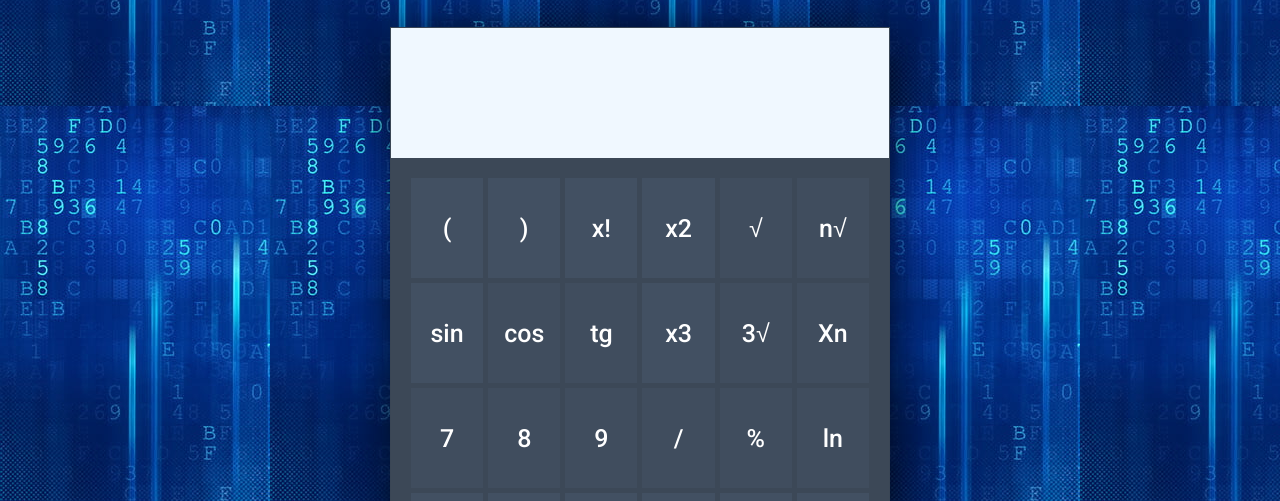
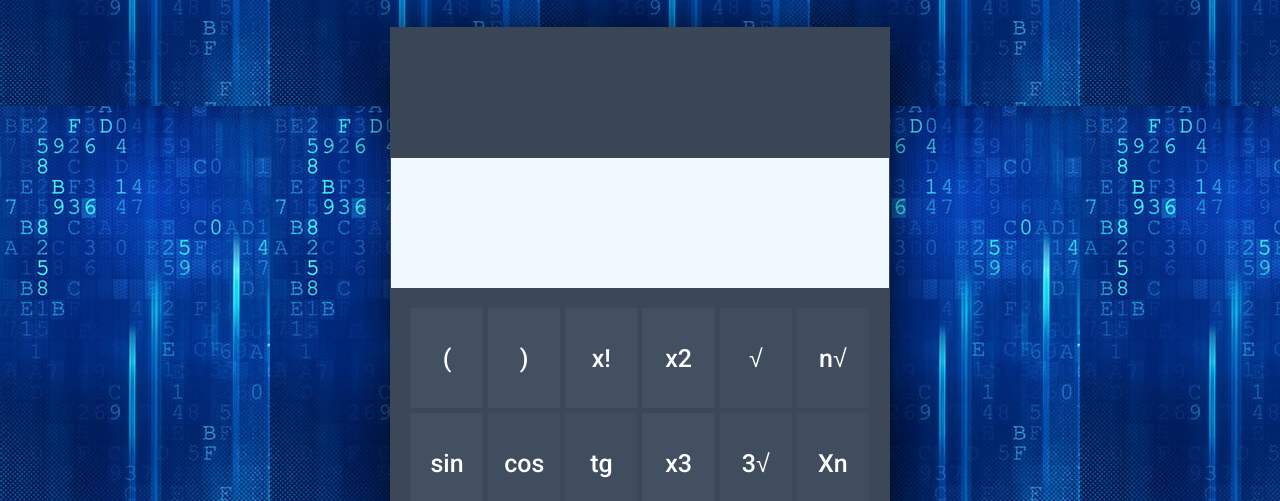
Before and after one commit to Mfuente2022/Calc-Cient_Mfuente, a plain HTML site: page index.html in a window 1280 px wide. Shown: the part 299-800 px from the top of the page. Drawn offline with Linux system fonts and the light colour scheme.

Commit message:
Update index.html

```diff
--- a/index.html
+++ b/index.html
@@ -15,6 +15,7 @@
 
     <h1>Calculadora Científica</h1>
     <div class="out">
+      <div class="up"></div>
       <div class="input" id="input"></div>
       <div class="calculadora">
         <button class="abrep" value="(">(</button>
```
